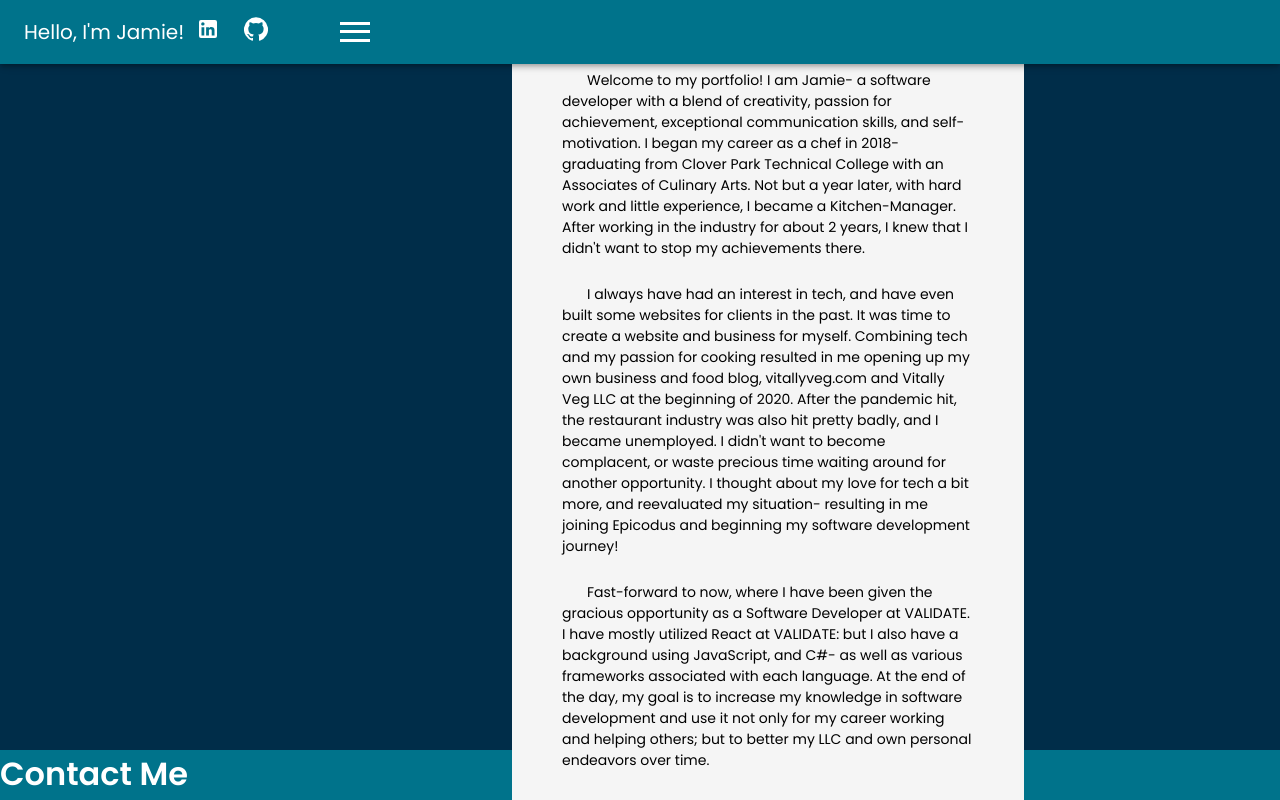
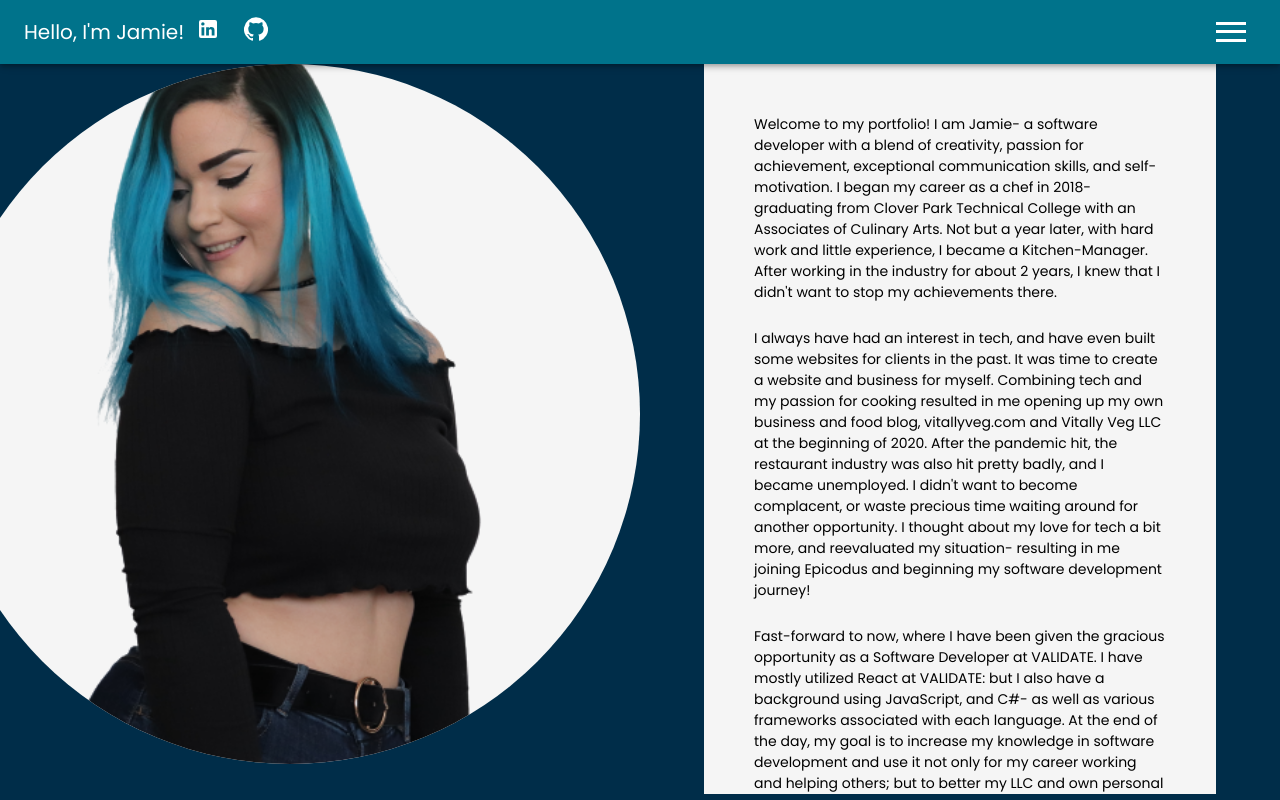
Before and after one commit to Knutsenjamie/Portfolio, a React (Create React App) app: page / in a window 1280 px wide. Shown: the top 800 px of the page. Built offline with nearby package versions, Linux system fonts and the light colour scheme.

Commit message:
fix aboutme page (almost)

```diff
--- a/src/App.jsx
+++ b/src/App.jsx
@@ -24,9 +24,7 @@
         <Topbar menuOpen={menuOpen} setMenuOpen={setMenuOpen}/>
         <Menu menuOpen={menuOpen} setMenuOpen={setMenuOpen}/>
       <div className="sections">
-          <Aboutme/>
-          <Contact/>
-          <Projects/>
+        <Aboutme/>
       </div>
       </div>
     </ThemeProvider>
@@ -34,3 +32,6 @@
 }
 
 export default App;
+
+{/* <Contact/>
+<Projects/>  */}
--- a/src/app.scss
+++ b/src/app.scss
@@ -3,11 +3,12 @@
 
   .sections {
     width: 100%;
-    height: calc(100vh - 70px);
+    height: calc(100vh - 64px);
     background-color: #002d49;
     position: relative;
     scroll-snap-type: y mandatory;
     scroll-behavior: smooth;
+    margin-top: 64px;
 
     > * {
       width: 100vw;
--- a/src/components/aboutme/Aboutme.jsx
+++ b/src/components/aboutme/Aboutme.jsx
@@ -1,23 +1,17 @@
 //picture of me, hobbies, career leading up to this point, future goals, resume pdf download.
-import { Box, Grid } from '@material-ui/core';
 import "./aboutme.scss";
 
 export default function Aboutme() {
     return (
         <div className="aboutme" id="aboutme">
-            <div className="left">
-                <div className="imgContainer">
+            <div className='aboutWrapper'>
+                <div className="aboutLeft">
+                    <div className="aboutImgContainer">
+                        <img className='aboutImg' src="assets/me.png" alt="Validate website preview"/>
                     </div>
                 </div>
-            <div className="right">
-                <Grid>
-                        <Box
-                        sx={{
-                            width: '40vw',
-                            height: 'auto',
-                            bgcolor: 'whitesmoke',
-                        }}
-                        >
+                <div className="aboutRight">
+                    <div className='aboutBox'>
                         <div className="aboutText">
                                 <p>
                                     <span>Welcome</span> to my portfolio! I am Jamie- a software developer with a blend of creativity, passion for achievement, exceptional communication skills, and self-motivation. I began my career as a chef in 2018- graduating from Clover Park Technical College with an Associates of Culinary Arts. Not but a year later, with hard work and little experience, I became a Kitchen-Manager. After working in the industry for about 2 years, I knew that I didn't want to stop my achievements there.
@@ -31,8 +25,8 @@
                                     <span>Fast-forward</span> to now, where I have been given the gracious opportunity as a Software Developer at VALIDATE. I have mostly utilized React at VALIDATE: but I also have a background using JavaScript, and C#- as well as various frameworks associated with each language. At the end of the day, my goal is to increase my knowledge in software development and use it not only for my career working and helping others; but to better my LLC and own personal endeavors over time.
                                 </p>
                         </div>
-                        </Box>
-                    </Grid>
+                    </div>
+                </div>
             </div>
         </div>
     );
--- a/src/components/aboutme/Aboutme.scss
+++ b/src/components/aboutme/Aboutme.scss
@@ -1,43 +1,79 @@
 .aboutme {
-  background-color: #002d49;
+  // display: flex;
+  // overflow: hidden;
+  margin-top: 64px;
+  height: calc(100vh - 64px);
+  overflow: hidden;
+}
+.aboutWrapper {
+  // background-color: red;
   display: flex;
 
-  .left {
-    flex: 0.5;
-    overflow: hidden;
+  // flex: 1;
+}
+.aboutLeft {
+  flex: 1;
+  width: 50%;
+  // display: flex;
+  position: relative;
+  // background-color: red;
+}
+.aboutRight {
+  display: flex;
+  flex: 2;
+  justify-content: center;
+  // align-items: center;
+}
+.aboutBox {
+  display: flex;
 
-    .imgContainer {
+  width: 80%;
+  background-color: whitesmoke;
+}
+
+.aboutImgContainer {
   width: 700px;
   height: 700px;
-      // background-color: aqua;
+  background-color: whitesmoke;
   border-radius: 50%;
   display: flex;
   align-items: flex-end;
-      justify-content: center;
+  justify-content: flex-end;
   float: right;
+  overflow: hidden;
 
-      img {
-        width: 90%;
+  .aboutImg {
+    // z-index: 1;
+    width: 100%;
+    height: auto;
   }
 }
-  }
+//   }
 
-  .right {
-    flex: 0.3;
+//   .right {
+//     flex: 0.3;
 
 .aboutText {
   padding-left: 50px;
   padding-right: 50px;
   padding-top: 50px;
   padding-bottom: 30px;
-
+  background-color: whiteSmoke;
+}
 p {
   font-size: 14px;
 }
-
-      span {
-        margin-left: 25px;
+.aboutBox {
+  overflow: scroll;
 }
-    }
-  }
-}
+//       span {
+//         margin-left: 25px;
+//       }
+//     }
+//   }
+// }
+// .aboutBox {
+//   width: 80vw;
+//   height: auto;
+//   background-color: whitesmoke;
+// }
--- a/src/components/contact/Contact.jsx
+++ b/src/components/contact/Contact.jsx
@@ -39,6 +39,9 @@
                     return (
                     <div className="emailForm">
                         <TextField
+                            sx={{
+                                color: 'white'
+                            }}
                             key={index}
                             onBlur={handleInputValue}
                             onChange={handleInputValue}
--- a/src/components/topbar/Topbar.jsx
+++ b/src/components/topbar/Topbar.jsx
@@ -9,11 +9,11 @@
 export default function Topbar({ menuOpen, setMenuOpen }) {
     return (
         <div className={"topbar " + (menuOpen && "active")}>
-            <div className="wrapper">
-                    <Box sx={{ flexGrow: 1 }}>
-                        <AppBar position="fixed" style={{backgroundColor: "#00738b" }}>
+            <div className="topbarWrapper">
+                        <AppBar className='appBar' position="fixed" style={{backgroundColor: "#00738b" }}>
                             <Toolbar>
-                            <Typography variant="h6" component="div" sx={{ flexGrow: 1 }}>
+                            <div className='topbarLeft'>
+                                <Typography variant="h6" component="div" >
                                     Hello,  I'm Jamie!
                                 </Typography>
                                 <IconButton
@@ -32,16 +32,16 @@
                                     <GitHubIcon/>
                                 </Link>
                                 </IconButton>
-                            <div className="right">
+                            </div>
+                            <div className="topbarRight">
                                 <div className="hammenu" onClick={()=>setMenuOpen(!menuOpen)}>
-                                    <span className="line1"></span>
-                                    <span className="line2"></span>
-                                    <span className="line3"></span>
+                                    <span className="topbarLines"></span>
+                                    <span className="topbarLines"></span>
+                                    <span className="topbarLines"></span>
                                 </div>
                             </div>
                             </Toolbar>
                         </AppBar>
-                    </Box>
                     </div>
             </div>
     );
--- a/src/components/topbar/topbar.scss
+++ b/src/components/topbar/topbar.scss
@@ -4,7 +4,7 @@
 
   &.active {
     .hammenu {
-      span {
+      .topbarLines {
         &:first-child {
           background-color: white;
           transform: rotate(180deg);
@@ -22,17 +22,30 @@
   }
 }
 
-.wrapper {
-  padding: 10px 30px;
+.topbarWrapper {
+  // padding: 10px 30px;
   display: flex;
   align-self: flex-end;
 }
+.topbarLeft {
+  display: flex;
+  flex: 1;
+  justify-content: flex-start;
+  align-items: center;
+}
+.appBar {
+  display: flex;
+  align-items: space-between;
+  justify-content: center;
+}
 
-.right {
+.topbarRight {
   // padding: 20px 30px;
   // margin-left: 700px;
   display: flex;
-  justify-content: space-between;
+  flex: 1;
+  justify-content: flex-end;
+  align-items: center;
 
   .hammenu {
     width: 40px;
@@ -43,8 +56,7 @@
     cursor: pointer;
     position: static;
 
-    span {
-      margin-left: 60px;
+    .topbarLines {
       width: 30px;
       height: 3px;
       background-color: white;
@@ -52,3 +64,7 @@
     }
   }
 }
+
+.topbarBox {
+  background-color: red;
+}
```
Also changed, not shown: public/assets/me.png (added). Lines whose indentation alone changed are shown as unchanged.
